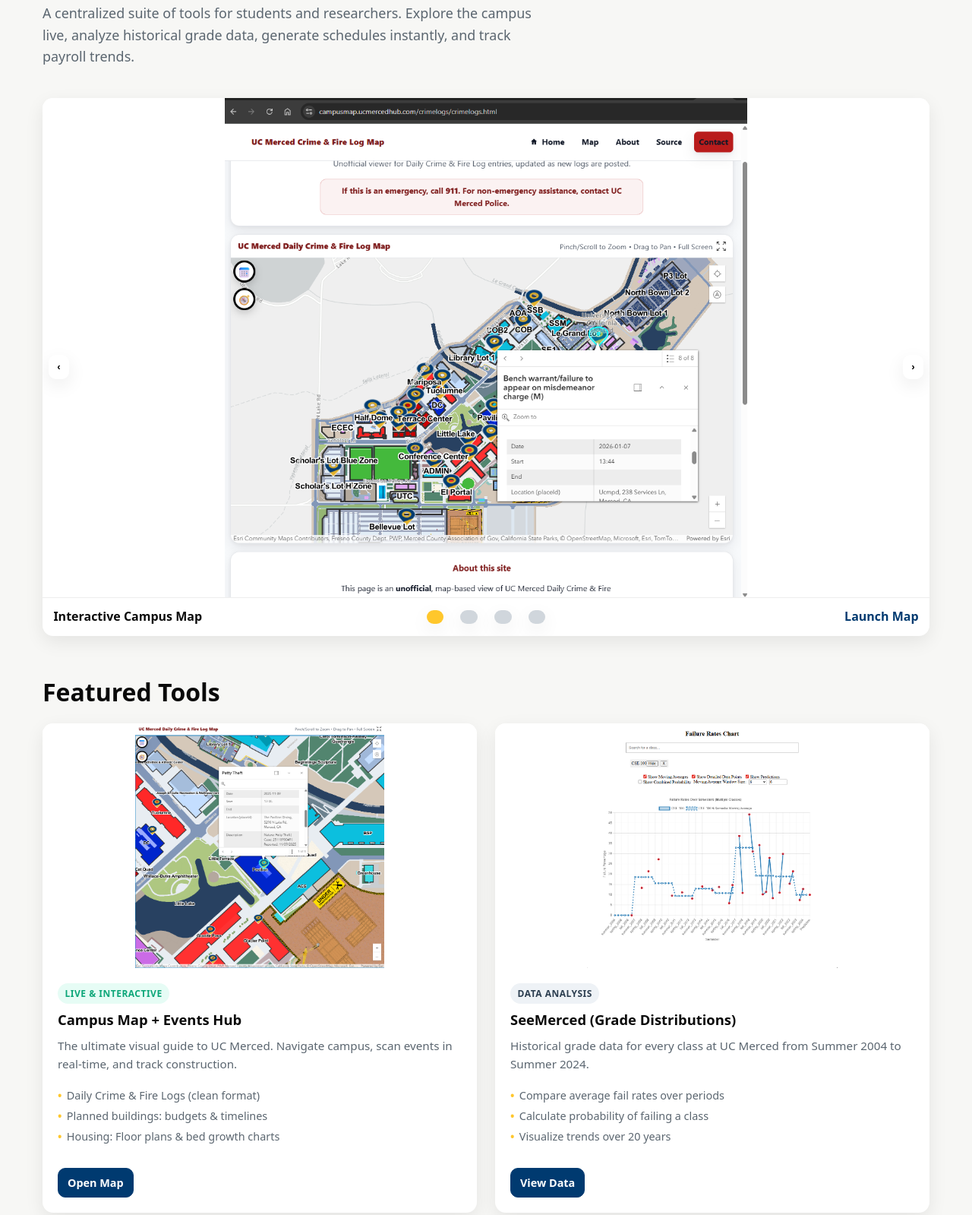
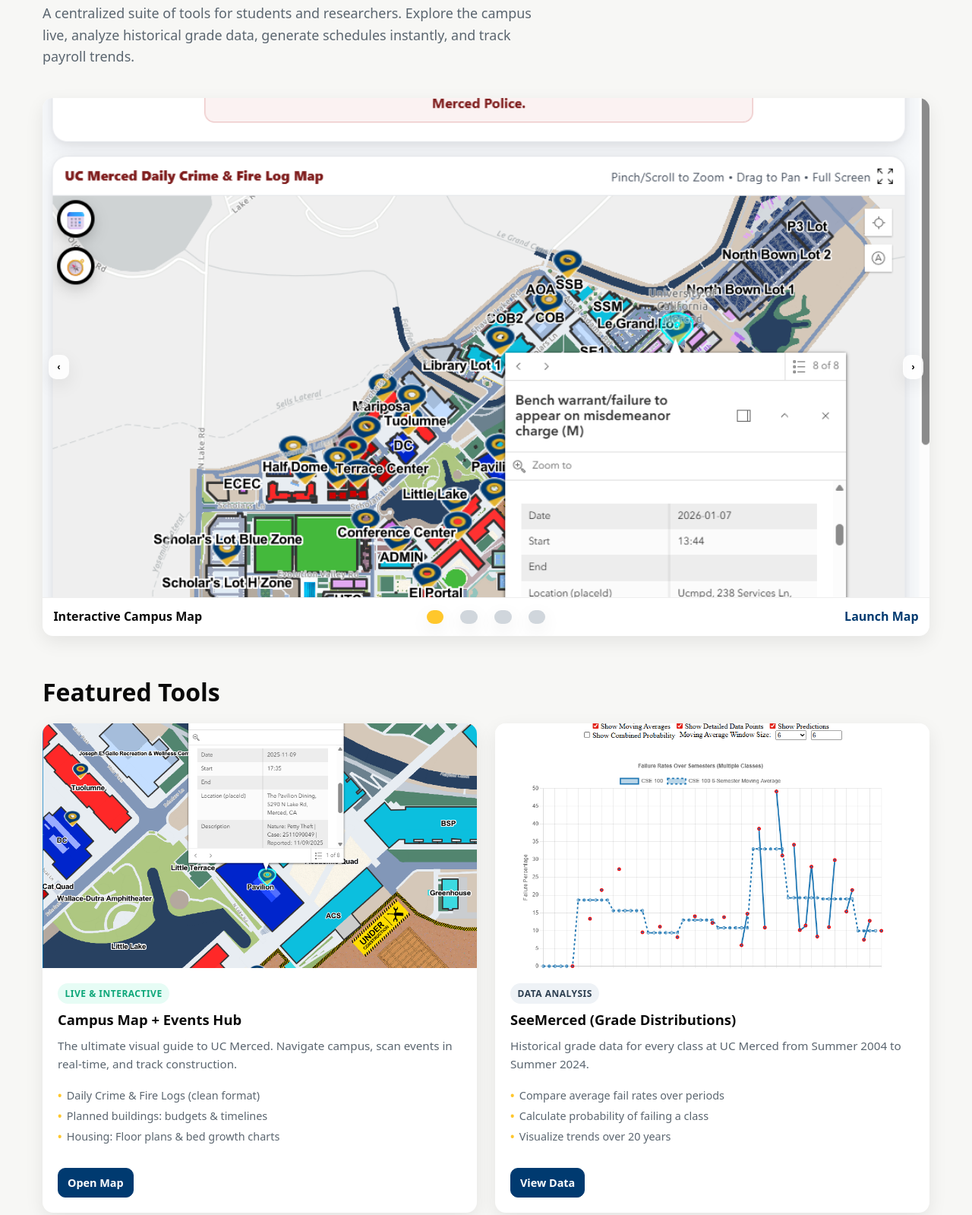
Before and after one commit to herreraflavio/ucmercedhub, a plain HTML site: page index.html in a window 1280 px wide. Shown: the part 212-1811 px from the top of the page at 76% size. Drawn offline with Linux system fonts and the light colour scheme.

Commit message:
revert css

```diff
--- a/index.html
+++ b/index.html
@@ -261,11 +261,8 @@
         display: block;
         width: 100%;
         height: auto;
-  aspect-ratio: 16 / 9;
-
-  object-fit: contain;          /* ✅ no crop */
-  object-position: center;      /* keep centered */
-  background: #fff;             /* ✅ white bars */
+        aspect-ratio: 16/9;
+        object-fit: cover;
       }
       .slide figcaption {
         padding: 0.75rem 0.9rem;
@@ -349,11 +346,8 @@
       .card img {
         width: 100%;
         height: auto;
-  aspect-ratio: 16 / 9;
-
-  object-fit: contain;          /* ✅ no crop */
-  object-position: center;
-  background: #fff;             /* ✅ white bars */
+        aspect-ratio: 16/9;
+        object-fit: cover;
       }
       .card .body {
         padding: 1.25rem;
```
Lines whose indentation alone changed are shown as unchanged.
